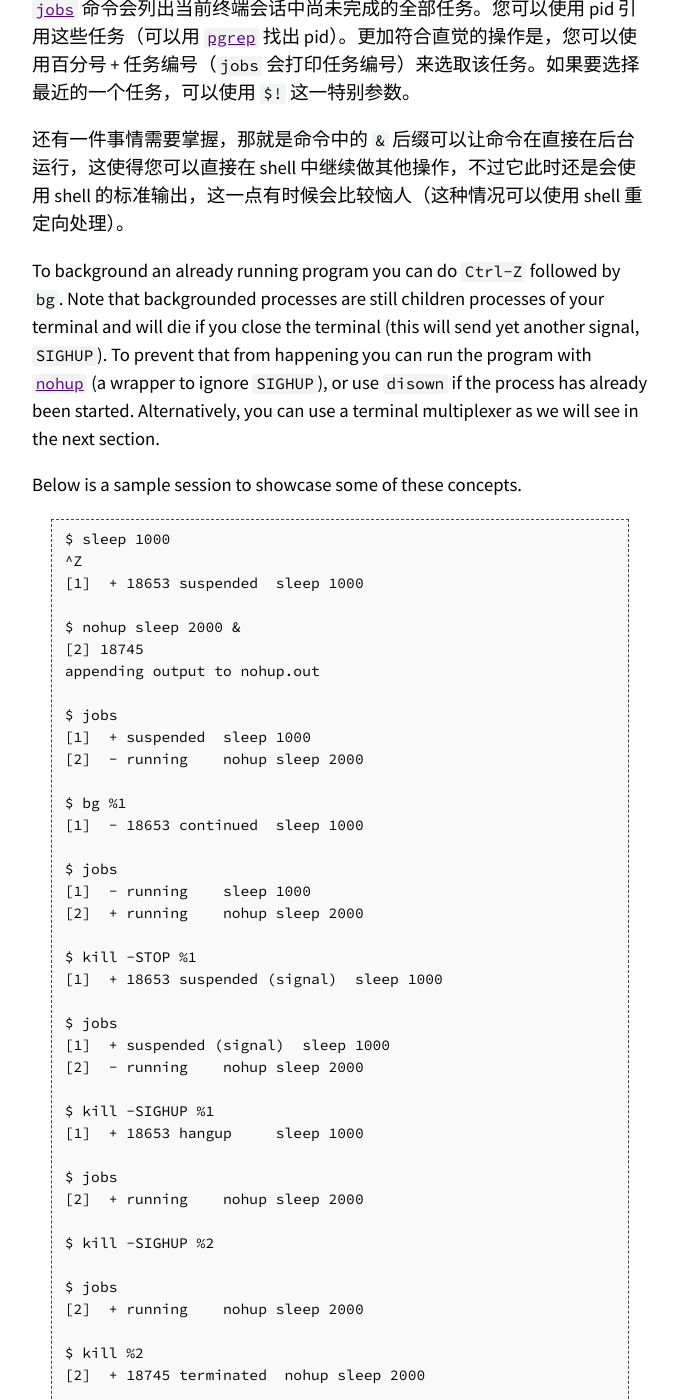
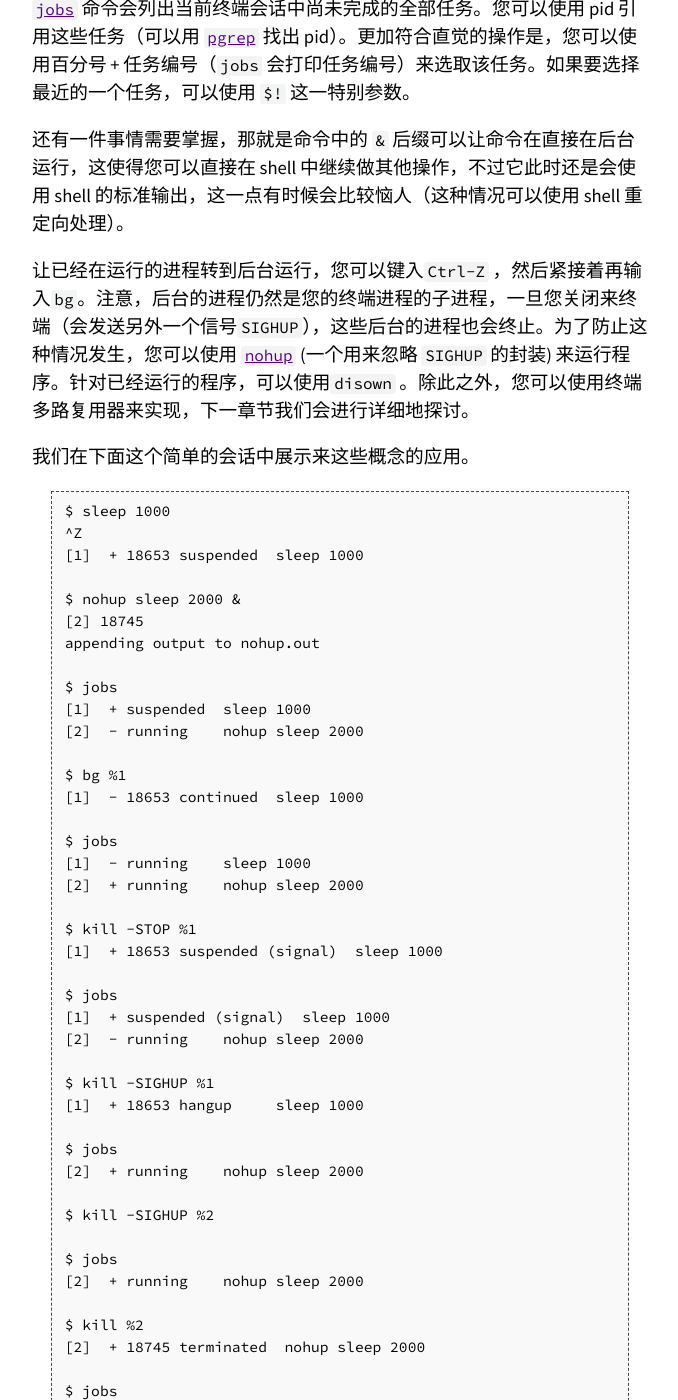
Before and after one commit to missing-semester-cn/missing-semester-cn.github.io, a Jekyll site: the page built from _2020/command-line.md, in a window 1280 px wide and 1400 px high, scrolled down 2171 px. Shown: the whole window, without its empty margins (300-978 px from the left). Built offline with Jekyll 4.4.1, drawn with Linux system fonts in a browser that asks for light colours; some of the changed text lies outside the part shown.

Commit message:
update  trrans

````diff
--- a/_2020/command-line.md
+++ b/_2020/command-line.md
@@ -65,12 +65,10 @@ I got a SIGINT, but I am not stopping
 
 还有一件事情需要掌握，那就是命令中的 `&` 后缀可以让命令在直接在后台运行，这使得您可以直接在 shell 中继续做其他操作，不过它此时还是会使用 shell 的标准输出，这一点有时候会比较恼人（这种情况可以使用 shell 重定向处理）。
 
-To background an already running program you can do `Ctrl-Z` followed by `bg`.
-Note that backgrounded processes are still children processes of your terminal and will die if you close the terminal (this will send yet another signal, `SIGHUP`).
-To prevent that from happening you can run the program with [`nohup`](http://man7.org/linux/man-pages/man1/nohup.1.html) (a wrapper to ignore `SIGHUP`), or use `disown` if the process has already been started.
-Alternatively, you can use a terminal multiplexer as we will see in the next section.
+让已经在运行的进程转到后台运行，您可以键入`Ctrl-Z` ，然后紧接着再输入`bg`。注意，后台的进程仍然是您的终端进程的子进程，一旦您关闭来终端（会发送另外一个信号`SIGHUP`），这些后台的进程也会终止。为了防止这种情况发生，您可以使用 [`nohup`](http://man7.org/linux/man-pages/man1/nohup.1.html) (一个用来忽略 `SIGHUP` 的封装) 来运行程序。针对已经运行的程序，可以使用`disown` 。除此之外，您可以使用终端多路复用器来实现，下一章节我们会进行详细地探讨。
 
-Below is a sample session to showcase some of these concepts.
+我们在下面这个简单的会话中展示来这些概念的应用。
+
 
 ```
 $ sleep 1000
@@ -117,9 +115,9 @@ $ jobs
 
 ```
 
-A special signal is `SIGKILL` since it cannot be captured by the process and it will always terminate it immediately. However, it can have bad side effects such as leaving orphaned children processes.
+`SIGKILL` 是一个特殊的信号，它不能被进程捕获并且它会马上结束该进程。不过这样做会有一些副作用，例如留下孤儿进程。
 
-You can learn more about these and other signals [here](https://en.wikipedia.org/wiki/Signal_(IPC)) or typing [`man signal`](http://man7.org/linux/man-pages/man7/signal.7.html) or `kill -t`.
+你可以在 [here](https://en.wikipedia.org/wiki/Signal_(IPC)) 或输入 [`man signal`](http://man7.org/linux/man-pages/man7/signal.7.html) 或使用 `kill -t` 来获取更多关于信号的信息。
 
 
 # 终端多路复用
````
